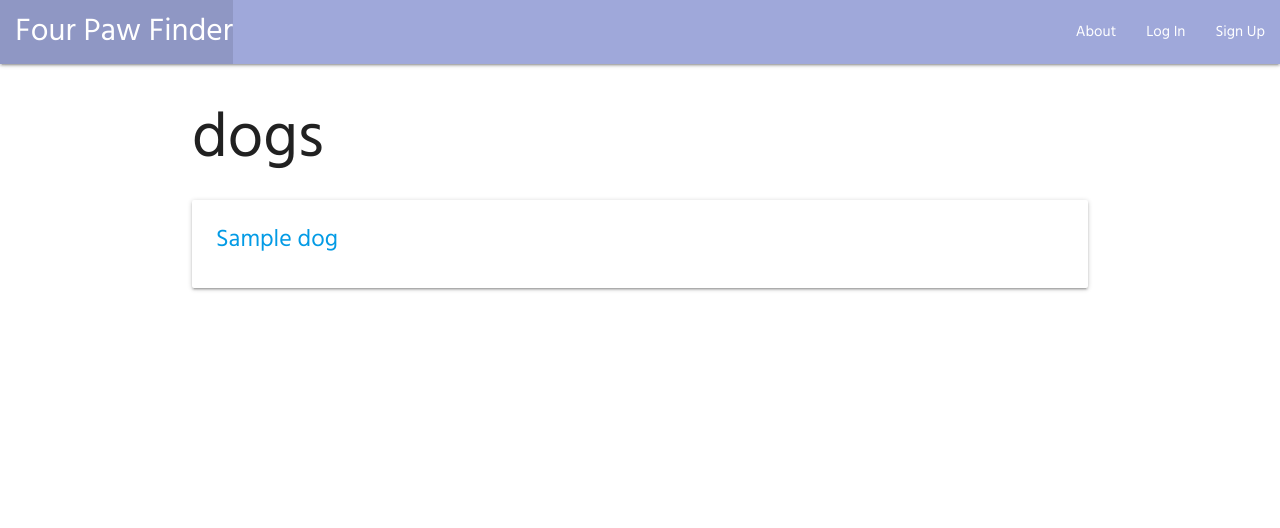
After one commit to pgf96/fourpawfinder, a Django app: template main_app/templates/dogs/index.html in a window 1280 px wide. The commit adds this page. Shown: the top 528 px of the page. Run offline with Django 4.2, Linux system fonts and the light colour scheme; the template is opened without the code that fills it: values that come from a table or form of the project are taken from there, others are empty; tables that the repository leaves empty hold one stand-in row (values such as "Sample post"); parts of the project's set-up code (start-up, migrations or seed data) failed here and were passed over.

Commit message:
add CRUD features

```diff
--- a/main_app/templates/base.html
+++ b/main_app/templates/base.html
@@ -22,8 +22,9 @@
                 <ul class="right">
                     <li><a href="">About</a></li>
                     {% if user.is_authenticated %}
+                    <li><a href="{% url 'dogs_create' %}">Create Missing Report</a></li>
+                    <li><a href="{% url 'index' %}">Dog Reports</a></li>
                     <li><a href="{% url 'logout' %}">Log OUT</a></li>
-                    <li><a href="">Dog Reports</a></li>
                     {% else %}
                     <li><a href="{% url 'login' %}">Log In</a></li>
                     <li><a href="{% url 'signup' %}">Sign Up</a></li>
--- /dev/null
+++ b/main_app/templates/dogs/index.html
@@ -0,0 +1,16 @@
+{% extends 'base.html' %}
+{% block content %}
+
+<h1>dogs</h1>
+
+{% for dog in dogs %}
+  <a href="{% url 'detail' dog.id %}">
+    <div class="card">
+        <div class="card-content">
+            <span class="card-title">{{ dog.name }}</span>
+        </div>
+    </div>
+  </a>
+{% endfor %}
+
+{% endblock %}
--- a/main_app/urls.py
+++ b/main_app/urls.py
@@ -4,6 +4,10 @@ from . import views
 
 urlpatterns = [
     path('', views.home, name='home'),
-    path('testpath/', views.testpath, name='testpath'),
     path('accounts/signup/', views.signup, name='signup'),
+    path('dogs/', views.dogs_index, name='index'),
+    path('dogs/<int:dog_id>/', views.dogs_detail, name='detail'),
+    path('dogs/create/', views.DogCreate.as_view(), name='dogs_create'),
+    path('dogs/<int:pk>/update/', views.DogUpdate.as_view(), name='dogs_update'),
+    path('dogs/<int:pk>/delete/', views.DogDelete.as_view(), name='dogs_delete'),
 ]
```
Also changed, not shown: main_app/templates/dogs/detail.html (added, +19 -0 lines), main_app/templates/main_app/dog_form.html (added, +21 -0 lines).
